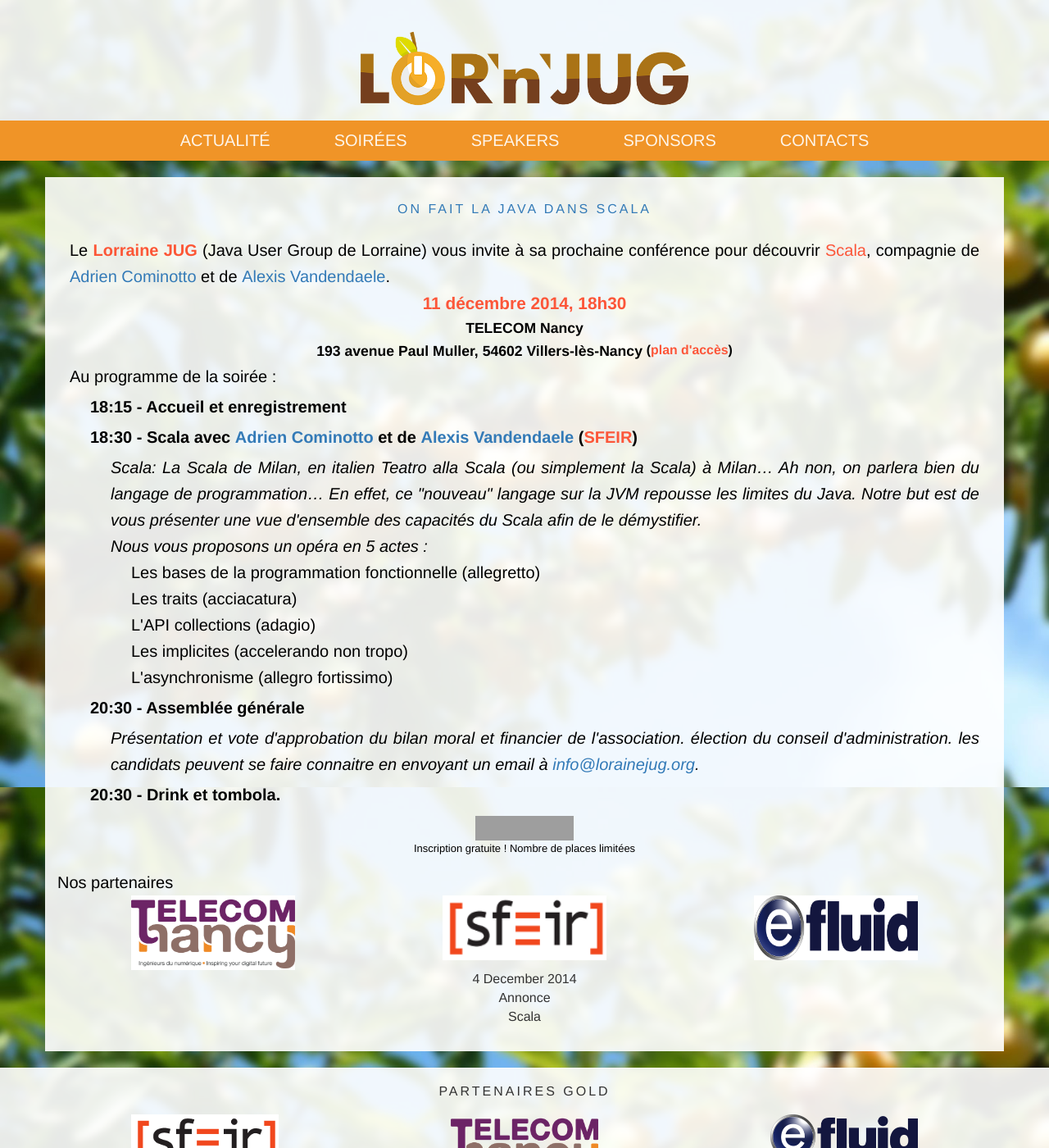
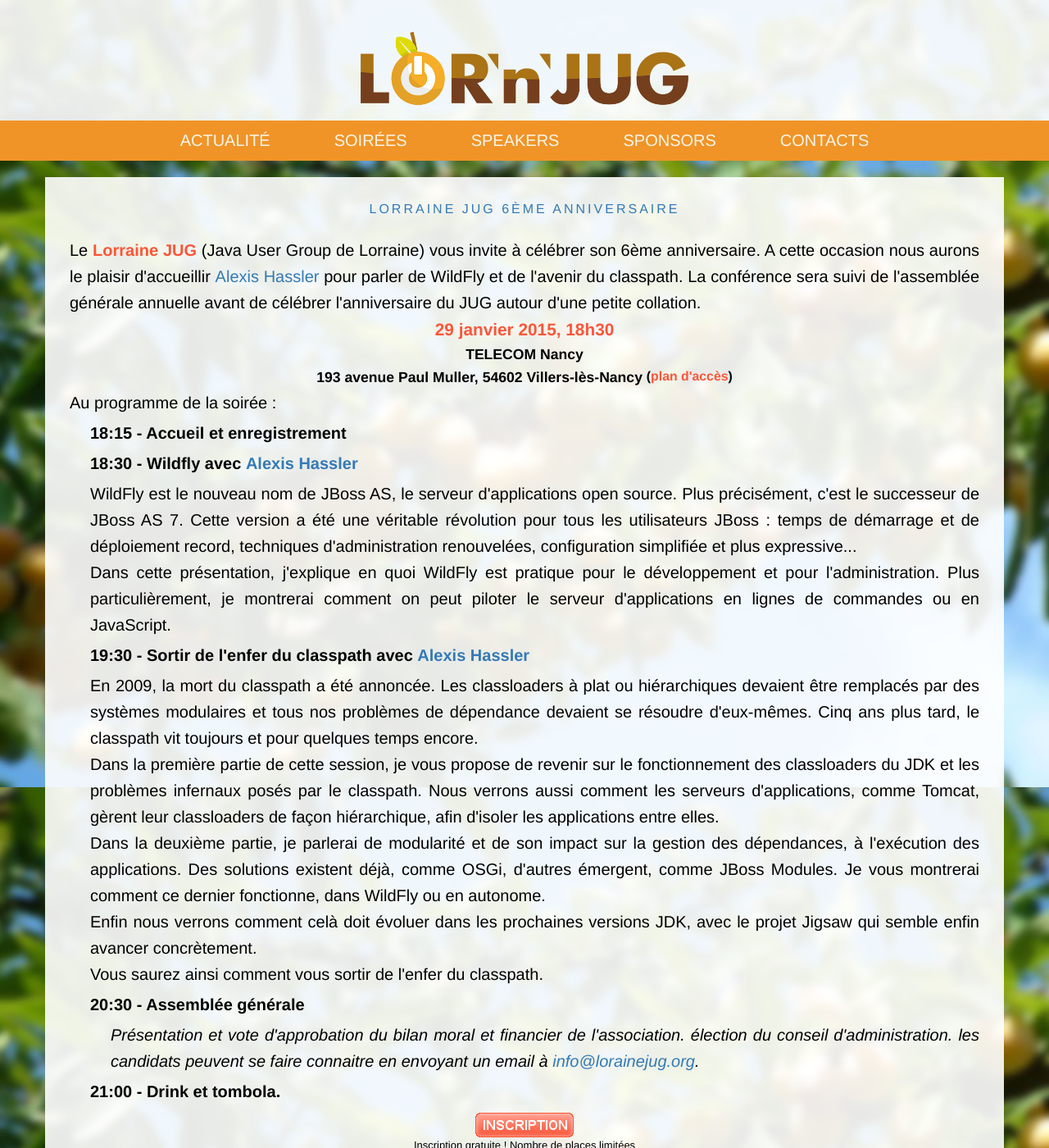
Before and after one commit to LorraineJug/lorrainejug.github.io, a Jekyll site: the page built from index.html, in a window 1280 px wide and 1400 px high. Shown: the whole window at 82% size. Built offline with Jekyll 4.4.1, drawn with Linux system fonts in a browser that asks for light colours; nearby versions of some CDN libraries; Markdown is read by kramdown in place of the engine named in the settings; some of the changed text lies outside the part shown; grey boxes are pictures that could not be loaded.

Commit message:
annonce soirée wildfly

```diff
--- a/_data/speakers.yml
+++ b/_data/speakers.yml
@@ -376,3 +376,18 @@
     <p>Alexis Vandendaele est né avec une calculatrice en mains. Il a appris à parler et à coder en même temps.
     Actuellement il est développeur Java chez Sfeir. Il a une grande passion pour les nouvelles technologies montantes web
     ou non. Il est actuellement certifié Scala TypeSafe.</p>
+
+ahassler:
+  lastname: HASSLER
+  firstname: Alexis
+  gravatar: f7492d8d0f081c29d84b684d5a04acf4
+  social :
+    twitter: alexishassler
+    github: hasalex
+    linkedin: hassler
+  bio: >
+   <p>Alexis Hassler est développeur Java depuis presque quinze ans. Il exerce son métier comme indépendant, en codant,
+   mais aussi en accompagnant ou formant les entreprises pour les aider à améliorer leur façon de développer et de
+   déployer leurs applications Java.</p>
+   <p>Il est co-leader du <a href="http://www.lyonjug.org/">LyonJUG</a> et aide à l’organisation de
+   <a href="http://www.mix-it.fr">Mix-IT</a>, l'excellente conférence annuelle à Lyon.</p>
--- /dev/null
+++ b/_posts/2015/2015-01-29-lorraine-JUG-6eme-anniversaire.html
@@ -0,0 +1,106 @@
+---
+layout: post
+title: Lorraine JUG 6ème anniversaire
+category : Annonce
+tags : [Wildfly]
+---
+
+
+
+<div style="padding: 15px;"><p style="text-align: justify">Le <span style="color: rgb(252, 86, 54); font-weight: bold;">Lorraine JUG</span>
+    (Java User Group de Lorraine) vous invite à célébrer son 6ème anniversaire. A cette occasion nous aurons le plaisir d'accueillir
+    <a href="/speakers.html#ahassler">Alexis Hassler</a> pour parler de WildFly et de l'avenir du classpath. La conférence sera suivi
+    de l'assemblée générale annuelle avant de célébrer l'anniversaire du JUG autour d'une petite collation.</p>
+
+    <p style="margin: 0px; padding: 0px; text-align: center; font-weight: bold; color: rgb(252, 86, 57); font-size: 1.3em;">
+        29 janvier 2015, 18h30</p>
+
+    <p style="margin: 0px; padding: 0px; text-align: center; font-weight: bold; font-size: 1.1em;">TELECOM Nancy</p>
+
+    <p style="margin: 0px; padding: 0px; text-align: center; font-weight: bold; font-size: 1.1em;">193 avenue Paul
+        Muller, 54602 Villers-lès-Nancy <span style="font-size: 0.9em;">(<a style="color: rgb(252, 86, 57)"
+                                                                            href="http://osm.org/go/0DEtFX8bp--">plan
+            d'accès</a>)</span></p>
+
+    <p>Au programme de la soirée :</p>
+
+    <div style="margin: 0px 0px 0px 25px;">
+
+        <p style="margin: 5px 0px; font-weight: bold;">18:15 - Accueil et
+            enregistrement</p>
+
+        <p style="margin: 5px 0px; font-weight: bold;">18:30 - Wildfly avec <a href="/speakers.html#ahassler">Alexis Hassler</a></p>
+
+        <p>WildFly est le nouveau nom de JBoss AS, le serveur d'applications open source. Plus précisément, c'est le successeur de
+        JBoss AS 7. Cette version a été une véritable révolution pour tous les utilisateurs JBoss : temps de démarrage et de
+        déploiement record, techniques d'administration renouvelées, configuration simplifiée et plus expressive...</p>
+
+        <p>Dans cette présentation, j'explique en quoi WildFly est pratique pour le développement et pour l'administration. Plus
+        particulièrement, je montrerai comment on peut piloter le serveur d'applications en lignes de commandes ou en JavaScript.</p>
+
+
+        <p style="margin: 5px 0px; font-weight: bold;">19:30 - Sortir de l'enfer du classpath avec <a href="/speakers.html#ahassler">Alexis Hassler</a></p>
+
+        <p>En 2009, la mort du classpath a été annoncée. Les classloaders à plat ou hiérarchiques devaient être remplacés par des systèmes
+        modulaires et tous nos problèmes de dépendance devaient se résoudre d'eux-mêmes. Cinq ans plus tard, le classpath vit toujours
+        et pour quelques temps encore.</p>
+
+        <p>Dans la première partie de cette session, je vous propose de revenir sur le fonctionnement des classloaders du JDK et les
+        problèmes infernaux posés par le classpath. Nous verrons aussi comment les serveurs d'applications, comme Tomcat, gèrent leur
+        classloaders de façon hiérarchique, afin d'isoler les applications entre elles.</p>
+
+        <p>Dans la deuxième partie, je parlerai de modularité et de son impact sur la gestion des dépendances, à l'exécution des
+        applications. Des solutions existent déjà, comme OSGi, d'autres émergent, comme JBoss Modules. Je vous montrerai comment
+        ce dernier fonctionne, dans WildFly ou en autonome.</p>
+        <p>Enfin nous verrons comment celà doit évoluer dans les prochaines versions JDK, avec le projet Jigsaw qui semble enfin
+        avancer concrètement.</p>
+
+        <p>Vous saurez ainsi comment vous sortir de l'enfer du classpath.</p>
+
+        <p style="margin: 5px 0px; font-weight: bold;">20:30 - Assemblée générale</p>
+
+        <p style="margin: 0px 0px 0px 25px; font-style: italic;">Présentation et vote d'approbation du bilan moral et financier de
+        l'association. élection du conseil d'administration. les candidats peuvent se faire connaitre en envoyant un email
+        à <a href="/contact.html">info@lorainejug.org</a>.
+		</p>
+
+        <p style="margin: 5px 0px; font-weight: bold;">21:00 - Drink et tombola.</p>
+
+    </div>
+    <div style="margin-top: 10px; text-align: center;"><a style="color: rgb(252, 86, 57)"
+                                                          href="https://www.eventbrite.fr/e/billets-lorraine-jug-6eme-anniversaire-15311234314"><img
+            style="vertical-align: middle;"
+            src="/images/inscription.png"
+            alt="Inscription sur Eventbrite" border="0" width="120" height="30"></a></div>
+    <p style="margin: 0px; font-size:small ;text-align: center">Inscription gratuite ! Nombre de places limitées</p>
+</div>
+<div><p>Nos partenaires</p>
+    <table style="width: 100%">
+        <tr>
+            <td style="text-align: center"><a href="http://www.esial.uhp-nancy.fr"> <img
+                    style="width: 200px; height: 91px; background-color: #FFFFFF"
+                    src="/images/sponsors/logo_telecomnancy.png"
+                    alt="TELECOM Nancy" border="0"/> </a></td>
+            <td style="text-align: center"><a href="http://www.sfeir.com"> <img
+                    style="width: 200px; height: 79px; background-color: #FFFFFF"
+                    src="/images/sponsors/logo_sfeir.png"
+                    border="0" alt="Sfeir Benelux"/> </a></td>
+            <td style="text-align: center"><a href="http://www.efluid.com/"> <img
+                    style="width: 200px; height: 79px; background-color: #FFFFFF"
+                    src="/images/sponsors/logo_efluid.png"
+                    border="0" alt="EFluid"/> </a></td>
+        </tr>
+    </table>
+    <table style="width: 100%">
+        <tr>
+            <td style="text-align: center"><a href="http://www.devoxx.fr"> <img
+                    style="width: 200px; height: 91px; background-color: #FFFFFF"
+                    src="/images/sponsors/logo_devoxxfr.png"
+                    alt="Devoxx France" border="0"/> </a></td>
+            <td style="text-align: center"><a href="http://www.mix-it.fr/"> <img
+                    style="width: 200px; height: 79px; background-color: #FFFFFF"
+                    src="/images/sponsors/logo_mixit.png"
+                    border="0" alt="mix-it"/> </a></td>
+        </tr>
+    </table>
+</div>
```
Also changed, not shown: _layouts/event.html (added), images/inscription.png (added), images/sponsors/logo_mixit.png (added), images/sponsors/logo_pharmagest.png (added).
